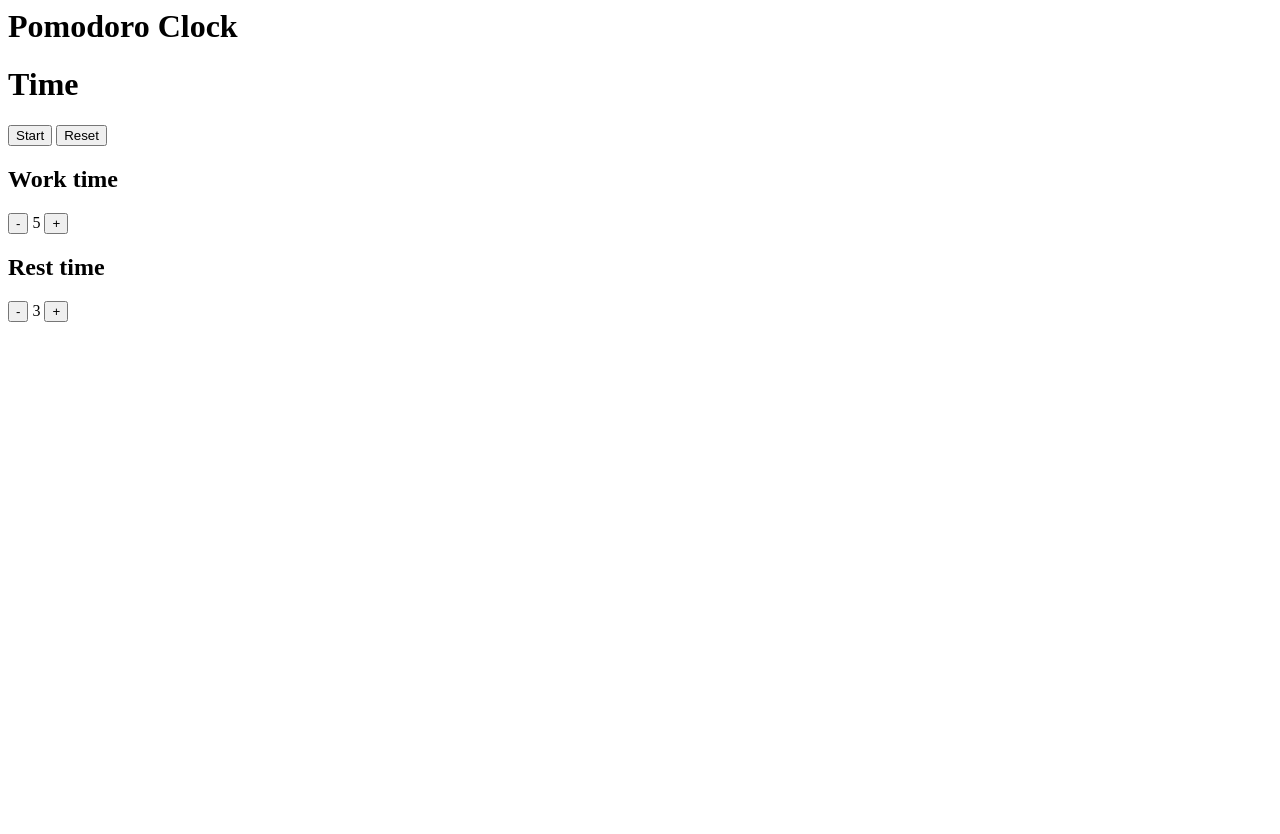
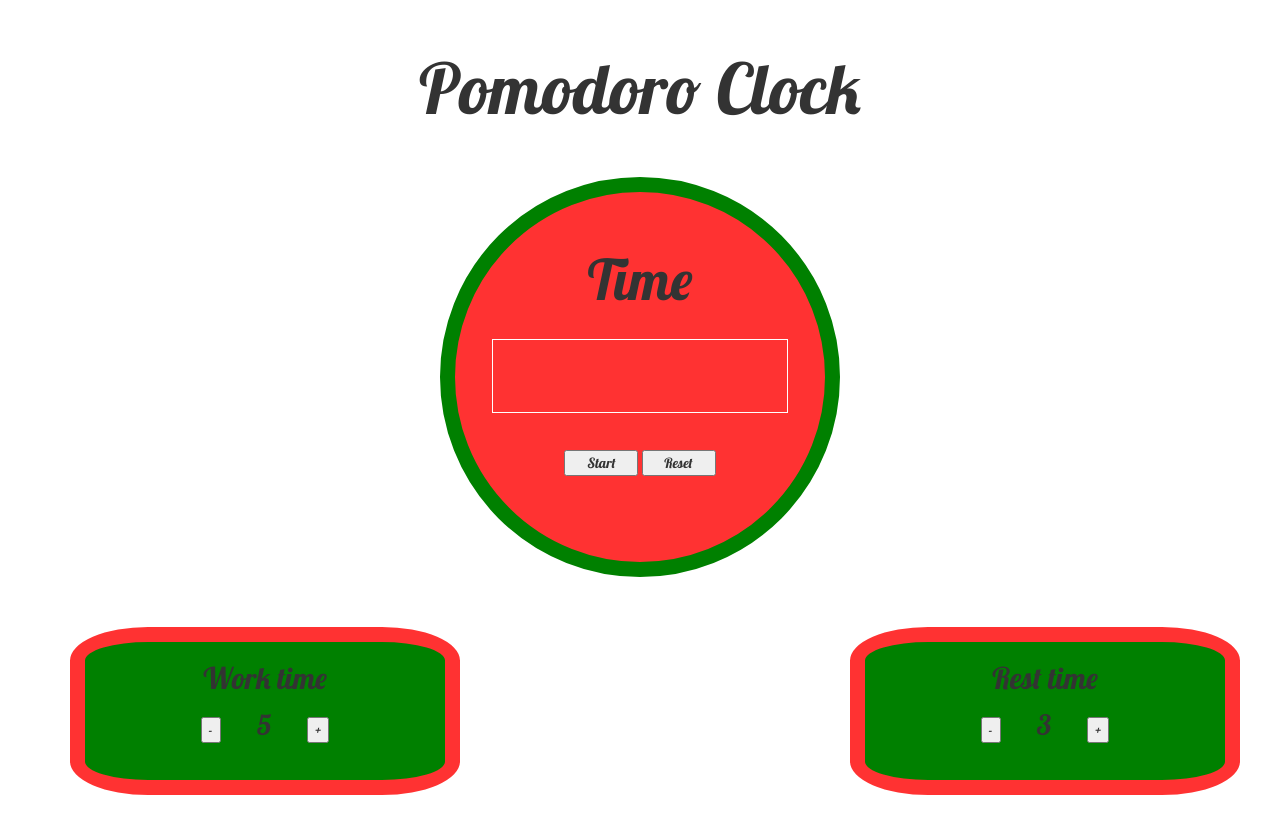
Before and after one commit to Bearsintours/pomodoro-clock, a plain HTML site: page index.html in a window 1280 px wide. Before the commit the page ends 800 px from the top, so only its background shows below. Drawn offline with nearby package versions, Linux system fonts and the light colour scheme.

Commit message:
Added data.js link

```diff
--- a/index.html
+++ b/index.html
@@ -1,3 +1,17 @@
+<!DOCTYPE html>
+<html>
+
+<head>
+  <meta charset="utf-8">
+  <link rel="stylesheet" href="data.js">
+  <link rel="stylesheet" href="style.css">
+  <link rel="stylesheet" href="https://cdnjs.cloudflare.com/ajax/libs/twitter-bootstrap/3.3.7/css/bootstrap.min.css">
+  <link rel="stylesheet" href="https://cdnjs.cloudflare.com/ajax/libs/jquery/3.2.1/jquery.min.js">
+  <link rel="stylesheet" href="https://cdnjs.cloudflare.com/ajax/libs/font-awesome/4.6.3/css/font-awesome.min.css">
+  <title>Pomorodo Clock</title>
+</head>
+
+
 <body>
   <div class="container">
     <div id="title">
@@ -45,3 +59,5 @@
     </div>
   </div>
 </body>
+
+</html>
```
